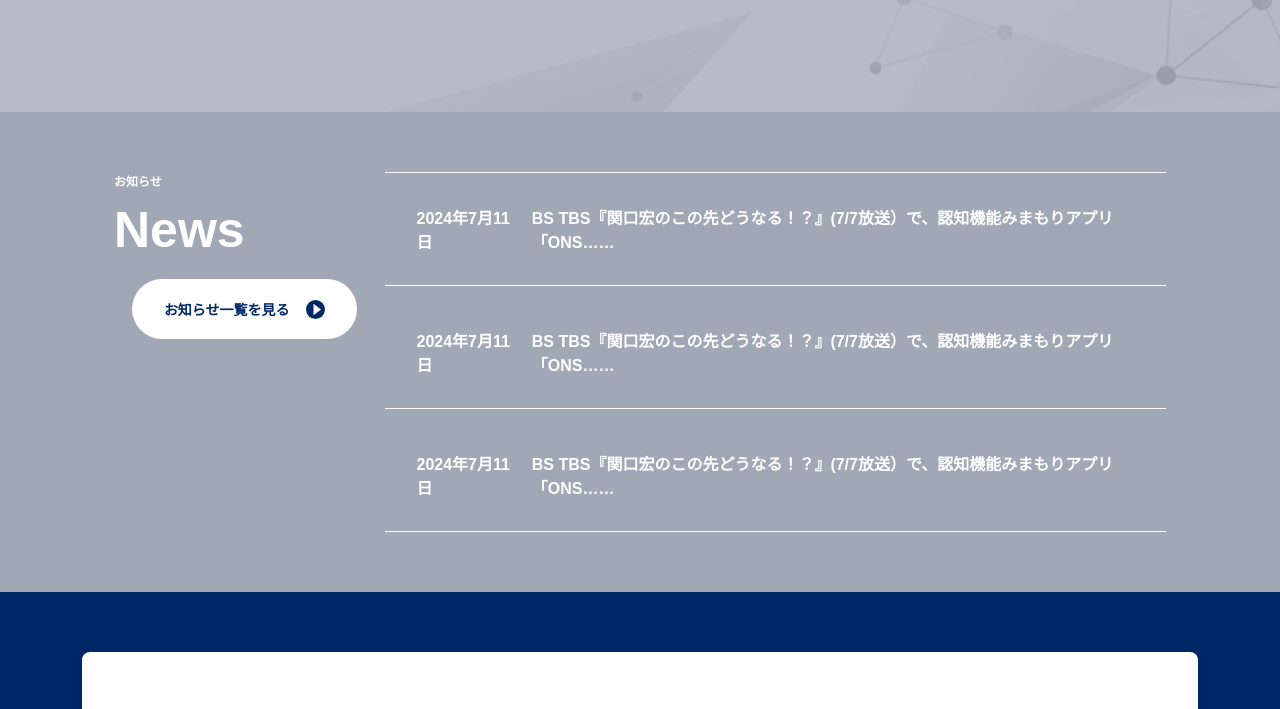
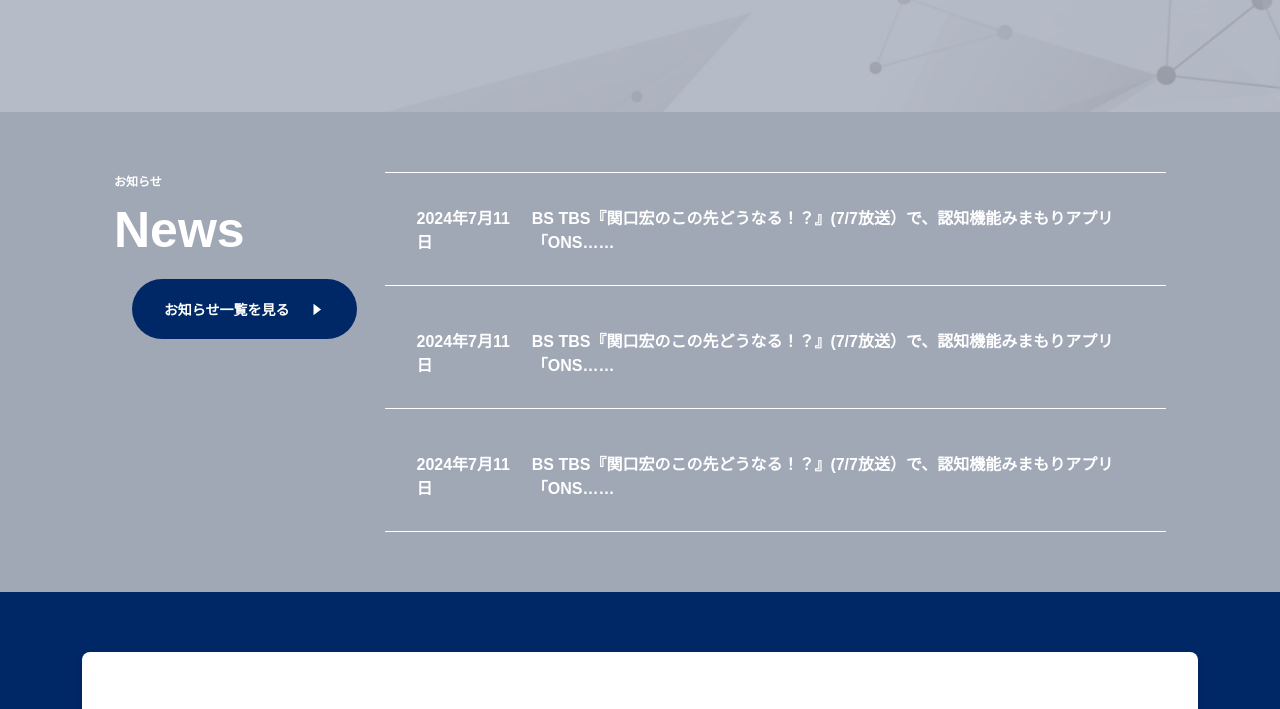
Before and after one commit to handkgroup/tect, a plain HTML site: page index.html in a window 1280 px wide. In both pictures the pointer is over the link "お知らせ一覧を見る". Shown: the part 4359-5068 px from the top of the page. Drawn offline with Linux system fonts and the light colour scheme.

Commit message:
news modified

```diff
--- a/assets/styles/news.css
+++ b/assets/styles/news.css
@@ -39,17 +39,14 @@
 }
 
 
-.news-left-link:hover a{
-   color: var(--mainBlue, #012866);
-   background-color: #fff;
-}
+
 
 .news-left-link a {
     width: fit-content;
     margin: 0 auto;
-    background-color: var(--mainBlue, #012866);
+    background-color: var(--font_color, #fff);
     border-radius: 3rem;
-    color: #fff;
+    color: var(--mainBlue, #012866);
     padding: 2rem 3.2rem;
     font-size: 1.4rem;
     font-weight: 700;
@@ -59,6 +56,10 @@
     gap: 16px;
     align-items: center;
 }
+.news-left-link:hover a{
+    color: var(--font_color, #fff);
+    background-color: var(--mainBlue, #012866);
+ }
 
 .news-right {
     display: flex;
```
